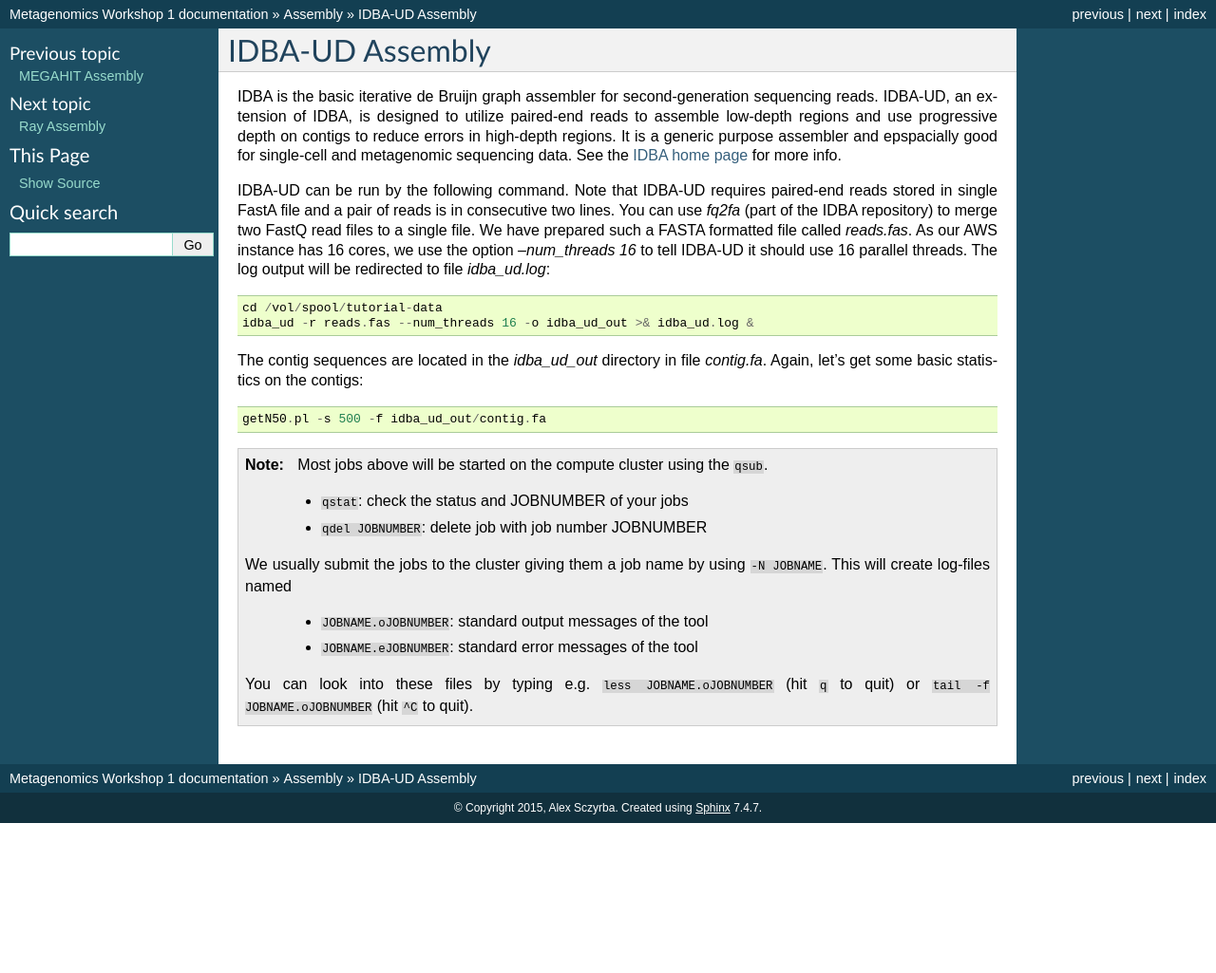
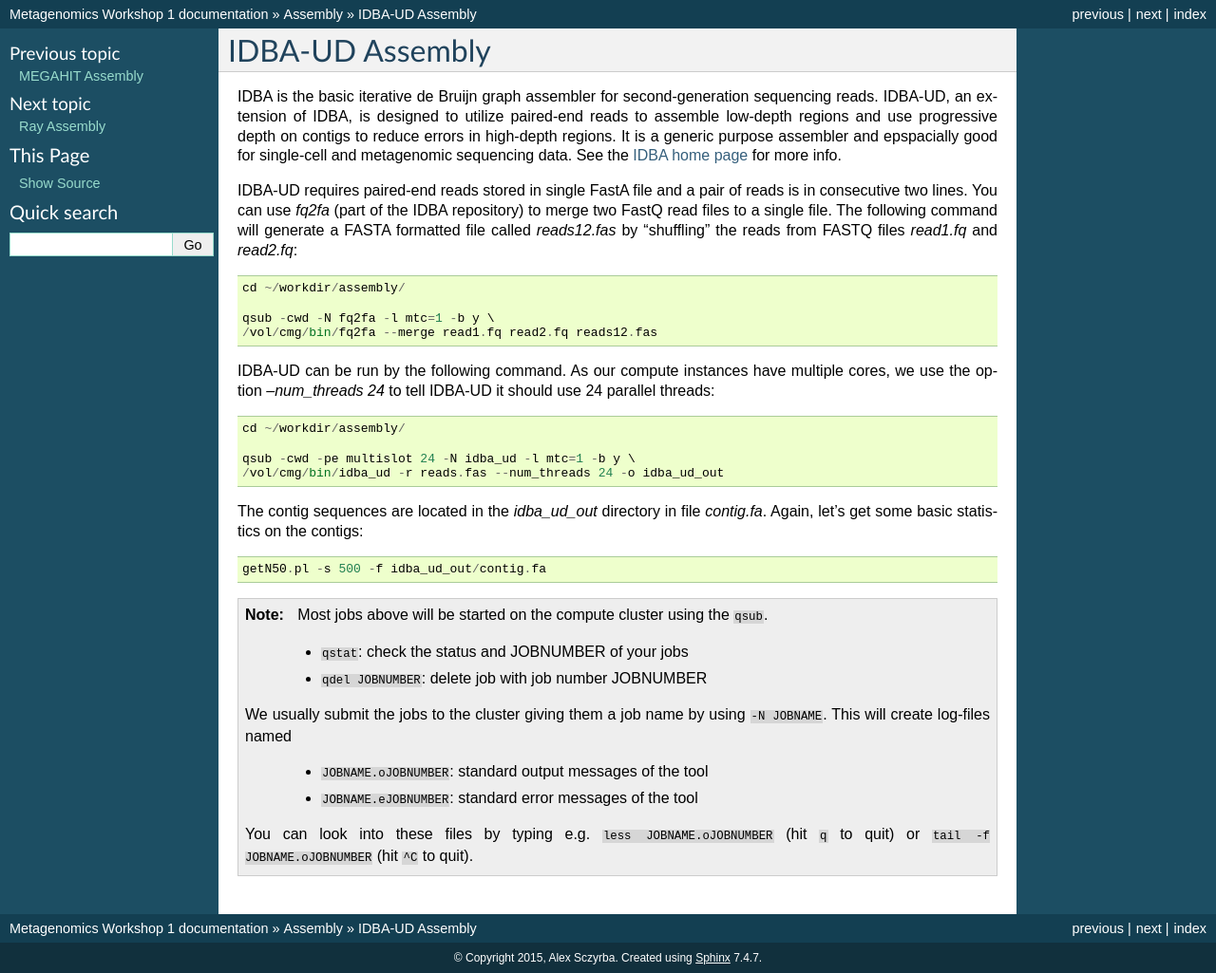
Before and after one commit to metagenomics/metagenomics-workshop, a Sphinx documentation site: the page built from docs/assembly/idba_ud.rst, in a window 1280 px wide. Shown: the whole page at 95% size. Built offline with Sphinx 7.4.7, drawn with Linux system fonts in a browser that asks for light colours; before the commit the page ends 900 px from its top, so only the background shows below that.

Commit message:
Update idba_ud.rst

```diff
--- a/docs/assembly/idba_ud.rst
+++ b/docs/assembly/idba_ud.rst
@@ -3,10 +3,20 @@ IDBA-UD Assembly
 
 IDBA is the basic iterative de Bruijn graph assembler for second-generation sequencing reads. IDBA-UD, an extension of IDBA, is designed to utilize paired-end reads to assemble low-depth regions and use progressive depth on contigs to reduce errors in high-depth regions. It is a generic purpose assembler and epspacially good for single-cell and metagenomic sequencing data. See the `IDBA home page <https://github.com/loneknightpy/idba>`_ for more info.
 
-IDBA-UD can be run by the following command. Note that IDBA-UD requires paired-end reads stored in single FastA file and a pair of reads is in consecutive two lines. You can use `fq2fa` (part of the IDBA repository) to merge two FastQ read files to a single file. We have prepared such a FASTA formatted file called `reads.fas`. As our AWS instance has 16 cores, we use the option `--num_threads 16` to tell IDBA-UD it should use 16 parallel threads. The log output will be redirected to file `idba_ud.log`::
+IDBA-UD requires paired-end reads stored in single FastA file and a pair of reads is in consecutive two lines. You can use `fq2fa` (part of the IDBA repository) to merge two FastQ read files to a single file. The following command will generate a FASTA formatted file called `reads12.fas` by "shuffling" the reads from FASTQ files `read1.fq` and `read2.fq`::
 
-  cd /vol/spool/tutorial-data
-  idba_ud -r reads.fas --num_threads 16 -o idba_ud_out >& idba_ud.log &
+
+  cd ~/workdir/assembly/
+
+  qsub -cwd -N fq2fa -l mtc=1 -b y \
+  /vol/cmg/bin/fq2fa --merge read1.fq read2.fq reads12.fas
+
+IDBA-UD can be run by the following command. As our compute instances have multiple cores, we use the option `--num_threads 24` to tell IDBA-UD it should use 24 parallel threads::
+
+  cd ~/workdir/assembly/
+
+  qsub -cwd -pe multislot 24 -N idba_ud -l mtc=1 -b y \
+  /vol/cmg/bin/idba_ud -r reads.fas --num_threads 24 -o idba_ud_out
 
 The contig sequences are located in the `idba_ud_out` directory in file `contig.fa`. Again, let's get some  basic statistics on the contigs::
 
```
